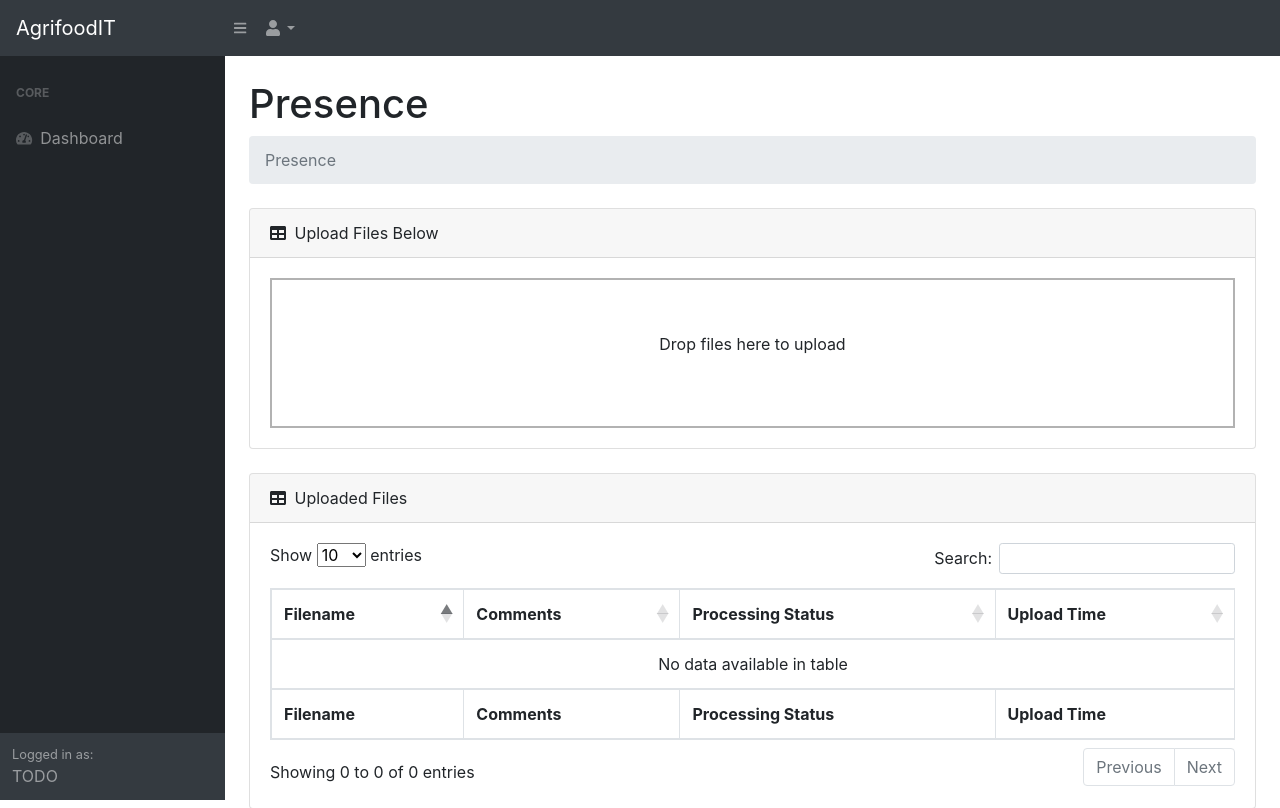
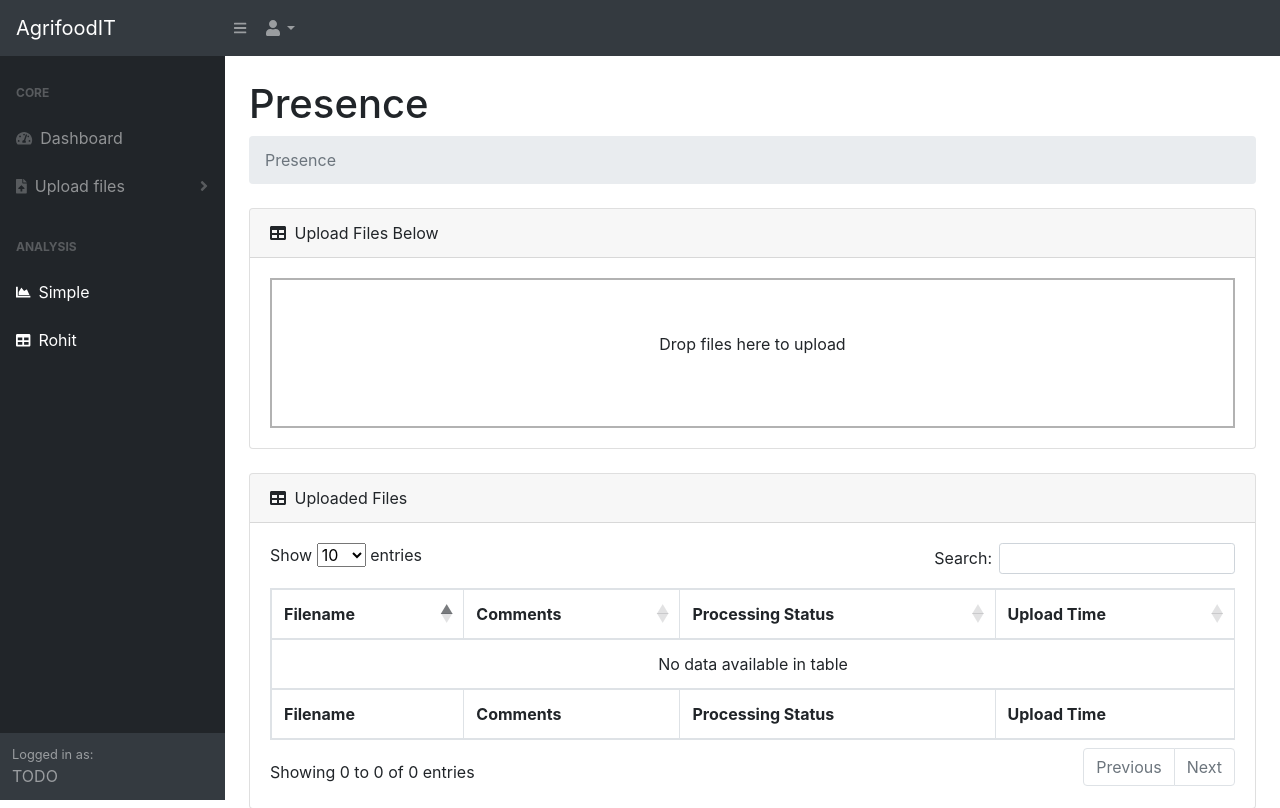
Before and after one commit to NobleAscent/AgrifoodIT, a Django app: page /presence/ in a window 1280 px wide. Shown: the top 808 px of the page. Run offline with Django 3.2, Linux system fonts and the light colour scheme; data that the repository does not hold is empty; parts of the project's set-up code (start-up, migrations or seed data) failed here and were passed over; some libraries are stand-ins or nearby versions.

Commit message:
refactor(dashboard): add further sidebar nav options
Presence and Weather options were missing. Only option dashboard was also not correctly working. Updated the requirements.txt file according to the packages needed by django_plotly_dash

```diff
--- a/dashboard/urls.py
+++ b/dashboard/urls.py
@@ -7,7 +7,7 @@ from . import views
 from dashboard.dash_apps import simpleexample
 
 urlpatterns = [
-    path('', views.index, name='index'),
+    path('', views.index, name='dashboard'),
 
     path('presence/', views.presence, name='presence'),
     path('presence/upload', views.presence_upload, name='presence-upload'),
--- a/templates/main_template.html
+++ b/templates/main_template.html
@@ -16,7 +16,7 @@
     </head>
     <body class="sb-nav-fixed">
         <nav class="sb-topnav navbar navbar-expand navbar-dark bg-dark">
-            <a class="navbar-brand" href="main_template.html">AgrifoodIT</a>
+            <a class="navbar-brand" href="{% url 'dashboard' %}">AgrifoodIT</a>
             <button class="btn btn-link btn-sm order-1 order-lg-0" id="sidebarToggle" href="#"><i class="fas fa-bars"></i></button>
             <ul class="navbar-nav ml-auto ml-md-0">
                 <li class="nav-item dropdown">
@@ -36,9 +36,30 @@
                     <div class="sb-sidenav-menu">
                         <div class="nav">
                             <div class="sb-sidenav-menu-heading">Core</div>
-                            <a class="nav-link" href="main_template.html">
+                            <a class="nav-link" href="{% url 'dashboard' %}">
                                 <div class="sb-nav-link-icon"><i class="fas fa-tachometer-alt"></i></div>
                                 Dashboard
+                            </a>
+                            <a class="nav-link collapsed" href="#" data-toggle="collapse" data-target="#collapseLayouts" aria-expanded="false" aria-controls="collapseLayouts">
+                                <div class="sb-nav-link-icon"><i class="fas fa-file-upload"></i></div>
+                                Upload files
+                                <div class="sb-sidenav-collapse-arrow"><i class="fas fa-angle-down"></i></div>
+                            </a>
+                            <div class="collapse" id="collapseLayouts" aria-labelledby="headingOne" data-parent="#sidenavAccordion">
+                                <nav class="sb-sidenav-menu-nested nav">
+                                    <a class="nav-link" href="{% url 'presence' %}">Presence files</a>
+                                    <a class="nav-link" href="{% url 'weather' %}">Weather files</a>
+                                </nav>
+                            </div>
+
+                            <div class="sb-sidenav-menu-heading">Analysis</div>
+                            <a class="nav-link" href="{% url 'presence' %}">
+                                <div class="sb-nav-link-icon"><i class="fas fa-chart-area"></i></div>
+                                Simple
+                            </a>
+                            <a class="nav-link" href="{% url 'presence' %}">
+                                <div class="sb-nav-link-icon"><i class="fas fa-table"></i></div>
+                                Rohit
                             </a>
                         </div>
                     </div>
```
Also changed, not shown: requirements.txt (+12 -0 lines).
